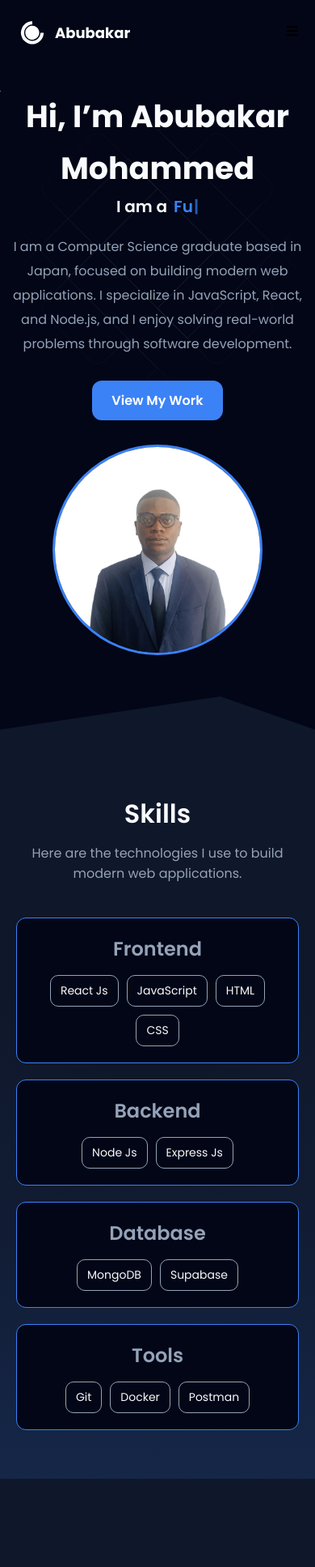
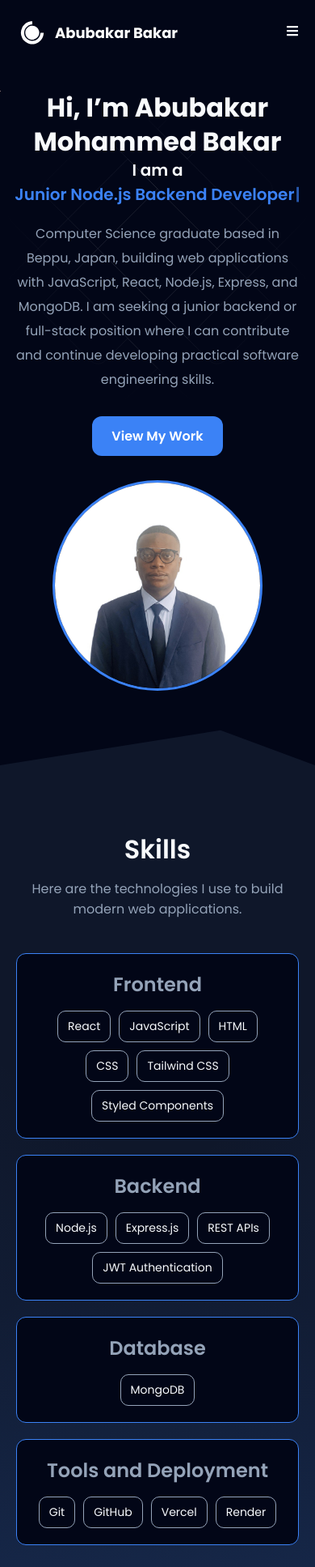
Before and after one commit to abubakarmohaa2002-ux/portfolio, a React (Create React App) app: page / in a window 390 px wide. Shown: the top 1935 px of the page at 81% size. Built offline with nearby package versions, Linux system fonts and the light colour scheme.

Commit message:
Correct portfolio content and mobile layout

```diff
--- a/src/components/Cards/ProjectCards.jsx
+++ b/src/components/Cards/ProjectCards.jsx
@@ -52,11 +52,38 @@ const Tag = styled.span`
   border-radius: 8px;
 `
 
+const Links = styled.div`
+  display: flex;
+  gap: 10px;
+  margin-top: auto;
+`
+
+const ProjectLink = styled.a`
+  flex: 1;
+  padding: 8px 12px;
+  border: 1px solid ${({ theme }) => theme.primary};
+  border-radius: 8px;
+  background: ${({ theme, $secondary }) =>
+    $secondary ? 'transparent' : theme.primary};
+  color: ${({ theme, $secondary }) =>
+    $secondary ? theme.primary : 'white'};
+  font-size: 13px;
+  font-weight: 600;
+  text-align: center;
+  text-decoration: none;
+
+  &:hover {
+    opacity: 0.85;
+  }
+`
+
 const ProjectCard = ({ project }) => {
   return (
     <Card>
 
-      <Image src={project.image || "https://via.placeholder.com/300"} />
+      <Image
+       src={project.image || "https://via.placeholder.com/300"}
+       alt={`${project.title} screenshot`} />
 
       <Title>{project.title}</Title>
 
@@ -68,6 +95,25 @@ const ProjectCard = ({ project }) => {
         ))}
       </Tags>
 
+      <Links>
+       <ProjectLink
+         href={project.github}
+         target="_blank"
+         rel="noopener noreferrer"
+         $secondary
+       >
+        Source Code
+       </ProjectLink>
+
+       <ProjectLink
+        href={project.webapp}
+        target="_blank"
+        rel="noopener noreferrer"
+     >
+        Live Demo
+       </ProjectLink>
+      </Links>
+
 
 
     </Card>
--- a/src/components/Contact/index.js
+++ b/src/components/Contact/index.js
@@ -54,7 +54,7 @@ const Contact = () => {
           LinkedIn
         </Button>
 
-        <Button href="mailto:youremail@example.com">
+        <Button href="mailto:abubakarmohaa2002@gmail.com">
           Email Me
         </Button>
 
--- a/src/components/Footer/index.js
+++ b/src/components/Footer/index.js
@@ -65,7 +65,7 @@ function Footer() {
       <FooterWrapper>
 
         {/* ✅ Your Name */}
-        <Logo>Abubakar Mohammed</Logo>
+        <Logo>{Bio.name}</Logo>
 
         {/* ✅ Clean Navigation */}
         <Nav>
@@ -82,7 +82,7 @@ function Footer() {
 
         {/* ✅ Clean Footer */}
         <Copyright>
-          © 2026 Abubakar Mohammed
+          © 2026 {Bio.name}
         </Copyright>
 
       </FooterWrapper>
--- a/src/components/HeroSection/HeroStyle.js
+++ b/src/components/HeroSection/HeroStyle.js
@@ -82,7 +82,8 @@ export const Title = styled.div`
   line-height: 64px;
 
   @media (max-width: 640px) {
-    font-size: 38px;
+    font-size: 32px;
+    line-height: 42px;
     text-align: center;
   }
 `;
@@ -95,8 +96,14 @@ export const TextLoop = styled.div`
   color: ${({ theme }) => theme.text_primary};
 
   @media (max-width: 640px) {
+    width: 100%;
     font-size: 20px;
+    line-height: 28px;
+    flex-direction: column;
+    align-items: center;
     justify-content: center;
+    gap: 2px;
+    text-align: center;
   }
 `;
 
--- a/src/components/HeroSection/index.js
+++ b/src/components/HeroSection/index.js
@@ -55,7 +55,7 @@ const HeroSection = () => {
             </SubTitle>
 
             {/* ✅ Better CTA */}
-            <ResumeButton href={Bio.github} target="_blank">
+            <ResumeButton href="#projects">
               View My Work
             </ResumeButton>
 
--- a/src/components/Navbar/NavbarStyledComponent.js
+++ b/src/components/Navbar/NavbarStyledComponent.js
@@ -73,6 +73,7 @@ export const GitHubButton = styled.a`
 
 export const MobileIcon = styled.div`
   display: none;
+  color: ${({ theme }) => theme.text_primary};
 
   @media (max-width: 768px) {
     display: block;
--- a/src/components/Navbar/index.js
+++ b/src/components/Navbar/index.js
@@ -33,7 +33,7 @@ const Navbar = () => {
   }}
 >
   <DiCssdeck size="2.5rem" />
-  <Span>Abubakar</Span>
+  <Span>Abubakar Bakar</Span>
 </NavLogo>
 
         {/* ✅ Mobile Menu Icon */}
--- a/src/data/constants.js
+++ b/src/data/constants.js
@@ -1,19 +1,19 @@
 import portfolioImg from "../assets/portfolio.png";
+import taskManagerImg from "../assets/task-manager.png";
 
 
 // ✅ BIO (YOUR IDENTITY)
 export const Bio = {
-  name: "Abubakar Mohammed",
+  name: "Abubakar Mohammed Bakar",
   roles: [
-    "Full-Stack Developer",
-    "Frontend Developer",
-    "Backend Developer"
+   "Junior Node.js Backend Developer",
+   "Junior Full-Stack Developer",
+   "Computer Science Graduate"
   ],
   description:
-    "I am a Computer Science graduate based in Japan, focused on building modern web applications. I specialize in JavaScript, React, and Node.js, and I enjoy solving real-world problems through software development.",
+    "Computer Science graduate based in Beppu, Japan, building web applications with JavaScript, React, Node.js, Express, and MongoDB. I am seeking a junior backend or full-stack position where I can contribute and continue developing practical software engineering skills.",
 
   github: "https://github.com/abubakarmohaa2002-ux",
-  resume: "#",
   linkedin: "https://www.linkedin.com/in/abubakarmohaa/",
 };
 
@@ -24,32 +24,36 @@ export const skills = [
   {
     title: "Frontend",
     skills: [
-      { name: "React Js" },
+      { name: "React" },
       { name: "JavaScript" },
       { name: "HTML" },
-      { name: "CSS" }
+      { name: "CSS" },
+      { name: "Tailwind CSS" },
+      { name: "Styled Components" }
     ],
   },
   {
     title: "Backend",
     skills: [
-      { name: "Node Js" },
-      { name: "Express Js" }
+      { name: "Node.js" },
+      { name: "Express.js" },
+      { name: "REST APIs" },
+      { name: "JWT Authentication" }
     ],
   },
   {
     title: "Database",
     skills: [
-      { name: "MongoDB" },
-      { name: "Supabase" }
+      { name: "MongoDB" }
     ],
   },
   {
-    title: "Tools",
+    title: "Tools and Deployment",
     skills: [
       { name: "Git" },
-      { name: "Docker" },
-      { name: "Postman" }
+      { name: "GitHub" },
+      { name: "Vercel" },
+      { name: "Render" }
     ],
   },
 ];
@@ -62,10 +66,10 @@ export const projects = [
   {
     id: 1,
     title: "Task Manager App (MERN Stack)",
-    image: portfolioImg, //
+    image: taskManagerImg,
     date: "2026",
     description:
-      "A full-stack task management web application that allows users to register, log in, and manage tasks with full CRUD functionality. Includes JWT authentication, protected routes, and a responsive UI.",
+      "A full-stack task management application with user registration, login, JWT-protected routes, and user-specific task CRUD. Backend ownership checks prevent users from updating or deleting another user's tasks.",
     tags: [
       "React",
       "Node.js",
@@ -76,7 +80,7 @@ export const projects = [
     ],
     category: "web app",
     github: "https://github.com/abubakarmohaa2002-ux/task-manager-app",
-    webapp: "https://task-manager-app-khzo.vercel.app/", // 🔥 replace with your real link
+    webapp: "https://task-manager-app-z7ze.vercel.app/",
   },
 
   {
@@ -85,11 +89,11 @@ export const projects = [
     image: portfolioImg,
     date: "2026",
     description:
-      "A modern and responsive personal portfolio website built with React, showcasing projects and technical skills.",
+      "A personal portfolio built with React and styled-components to present my projects, verified technical skills, and contact information.",
     tags: ["React", "Styled Components"],
     category: "web app",
-    github: "#",
-    webapp: "#",
+    github: "https://github.com/abubakarmohaa2002-ux/portfolio",
+    webapp: "https://portfolio-xi-henna-dvqynfrv2h.vercel.app/",
   },
 ];
 
```
Also changed, not shown: src/assets/task-manager.png (added).
